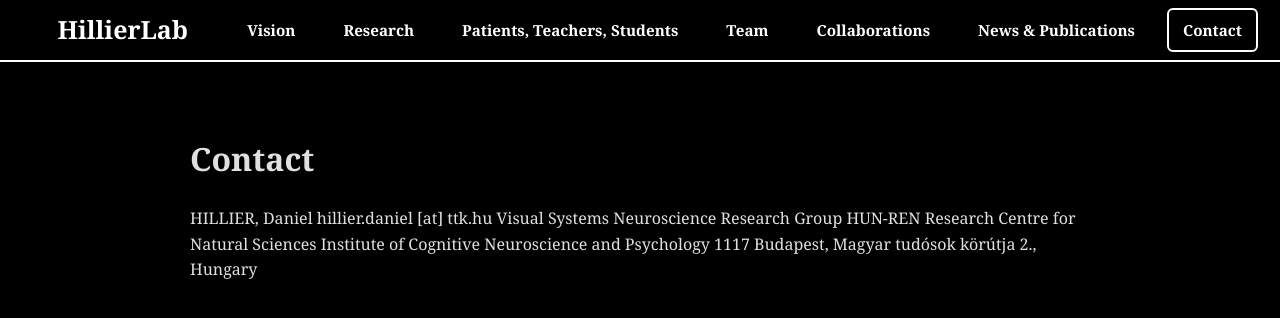
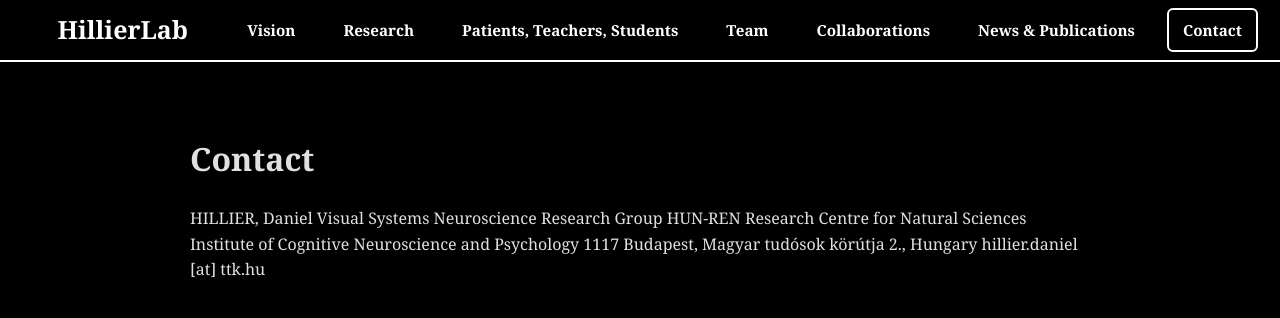
Before and after one commit to hillierlab/hillierlab.github.io, a Jekyll site: the page built from contact.md, in a window 1280 px wide. Shown: the top 318 px of the page. Built offline with Jekyll 4.4.1, drawn with Linux system fonts in a browser that asks for light colours.

```diff
--- a/contact.md
+++ b/contact.md
@@ -3,8 +3,13 @@ layout: page
 title: Contact
 ---
 <p>HILLIER, Daniel
+
+Visual Systems Neuroscience Research Group
+
+HUN-REN Research Centre for Natural Sciences Institute of Cognitive Neuroscience and Psychology
+
+1117 Budapest, Magyar tudósok körútja 2., Hungary
+
 hillier.daniel [at] ttk.hu
-Visual Systems Neuroscience Research Group
-HUN-REN Research Centre for Natural Sciences Institute of Cognitive Neuroscience and Psychology
-1117 Budapest, Magyar tudósok körútja 2., Hungary
+
 </p>
```
